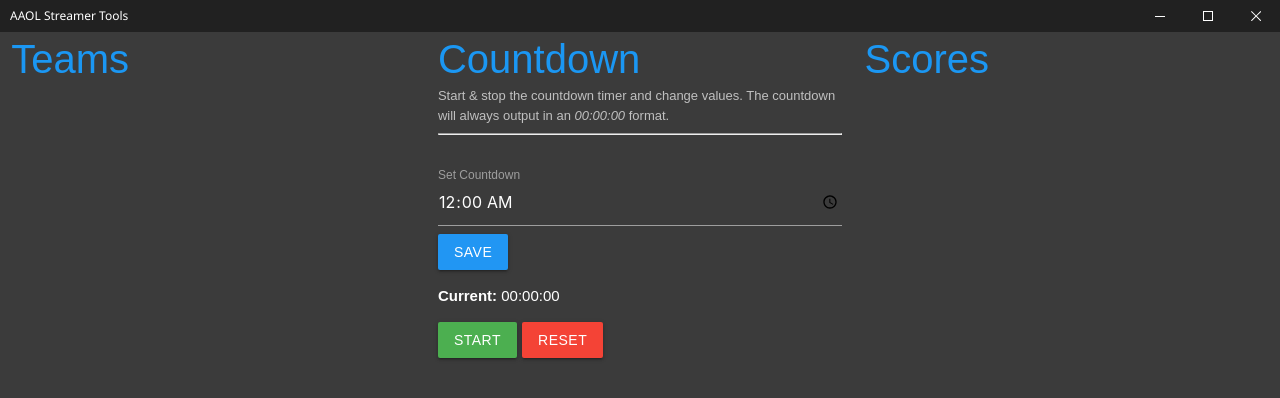
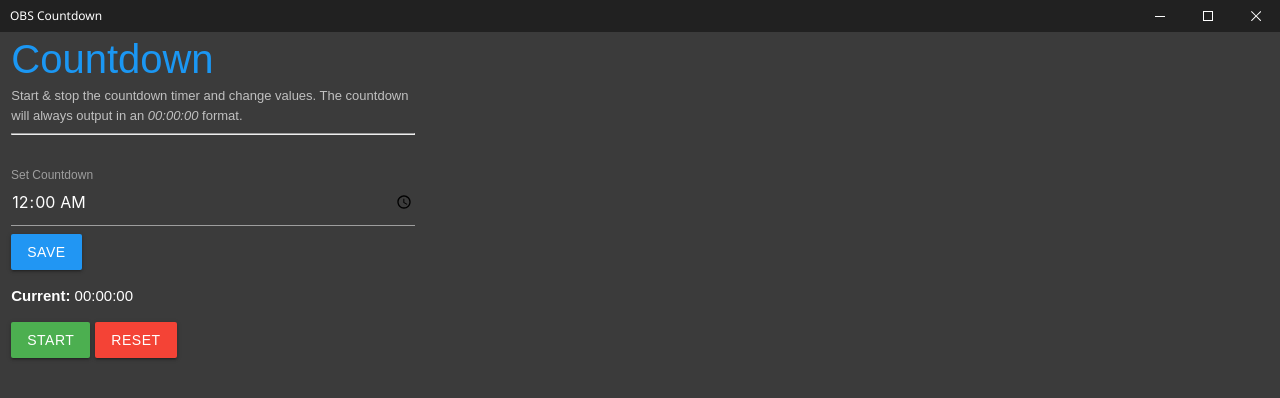
Before and after one commit to mtchdev/aaol-streamer-tool, a React (Create React App) app in the folder src/: page / in a window 1280 px wide. Shown: the top 398 px of the page. Built offline with nearby package versions, Linux system fonts and the light colour scheme.

Commit message:
Change to OBS Countdown

```diff
--- a/src/public/index.html
+++ b/src/public/index.html
@@ -8,7 +8,7 @@
     <script src="https://cdnjs.cloudflare.com/ajax/libs/materialize/1.0.0-rc.2/js/materialize.min.js"></script>
     <link rel="manifest" href="%PUBLIC_URL%/manifest.json">
     <link rel="shortcut icon" href="%PUBLIC_URL%/favicon.ico">
-    <title>AAOL Streamer Tools</title>
+    <title>OBS Countdown</title>
   </head>
   <body>
     <div id="root"></div>
--- a/src/src/components/Titlebar.js
+++ b/src/src/components/Titlebar.js
@@ -9,7 +9,7 @@
     render() {
         return (
             <div class="ui-titlebar">
-                <div class="ui-titletext">AAOL Streamer Tools</div>
+                <div class="ui-titletext">OBS Countdown</div>
                 <div class="ui-titlecontrols">
                     <button class="ui-btn minimize">
                         <svg x="0px" y="0px" viewBox="0 0 10.2 1"><rect x="0" y="50%" width="10.2" height="1" /></svg>
--- a/src/src/views/Main.js
+++ b/src/src/views/Main.js
@@ -10,13 +10,7 @@
     render() {
         return (
             <div className="row">
-                <div className="col s4">
-                    <h1 className="title">Teams</h1>
-                </div>
                 <Countdown />
-                <div className="col s4">
-                    <h1 className="title">Scores</h1>
-                </div>
             </div>
          )
     }
```
